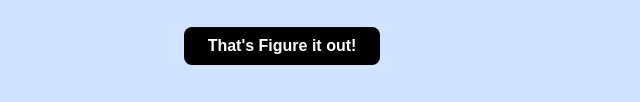
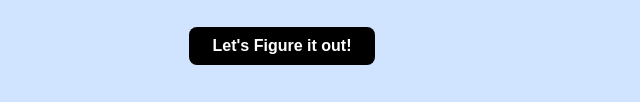
Before and after one commit to Easonlu0910/LOreal3, a plain HTML site: page index.html in a window 1280 px wide. Shown: the part 1199-1301 px from the top of the page, 358-998 px from the left. Drawn offline with nearby package versions, Linux system fonts and the light colour scheme.

Commit message:
Update index.html

```diff
--- a/index.html
+++ b/index.html
@@ -148,7 +148,7 @@
         <p class="bold">This is for YOU</p>
     </div>
     <div class="button-container">
-        <button>That's Figure it out!</button>
+        <button>Let's Figure it out!</button>
     </div>
 </section>
 
```
